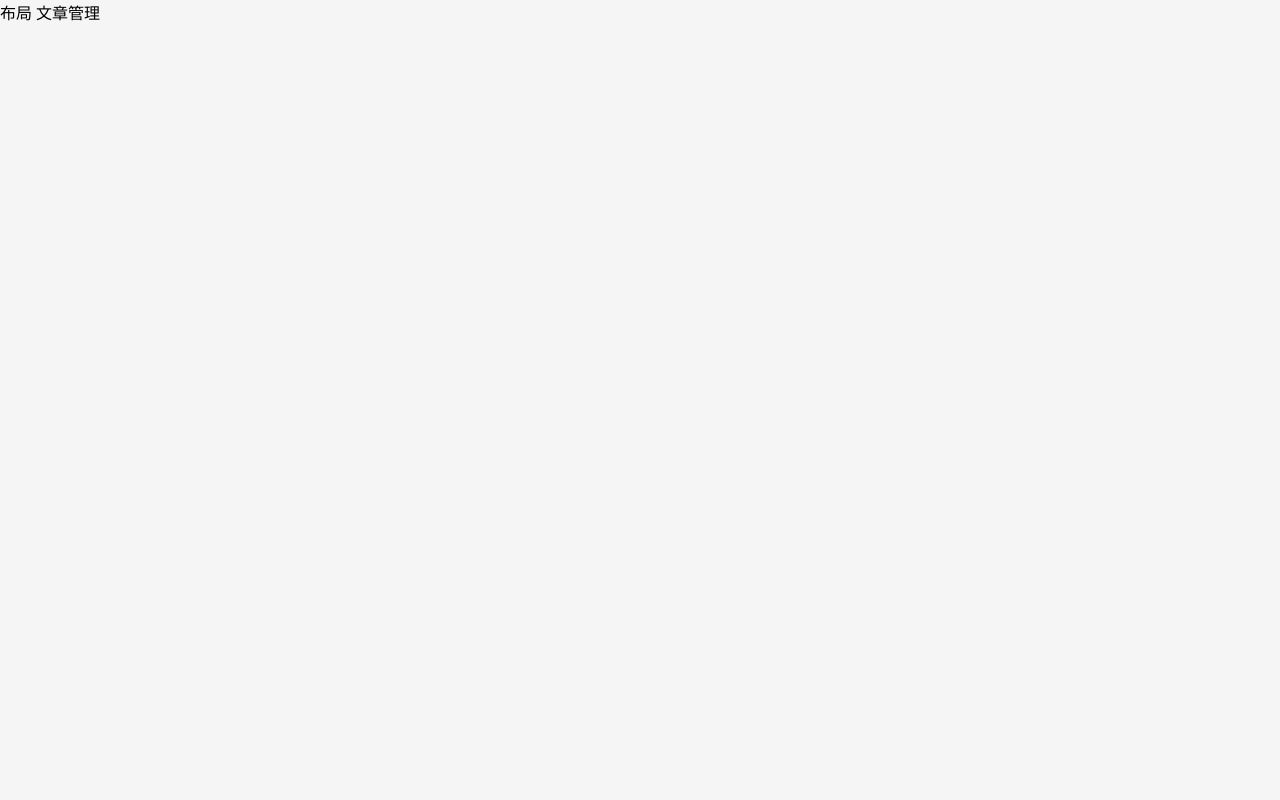
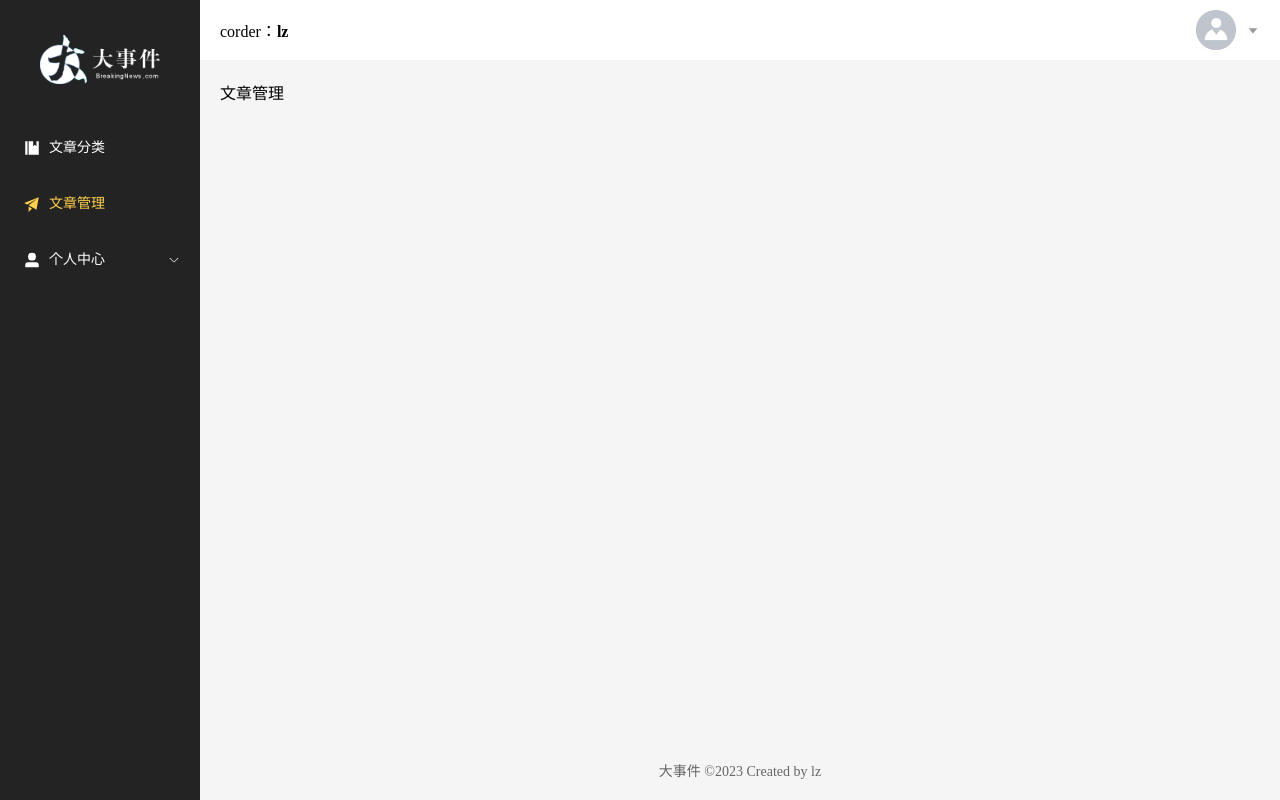
Before and after one commit to liao-zhe/big-event, a Vue app: page /article/manage in a window 1280 px wide. Built offline with nearby package versions, Linux system fonts and the light colour scheme.

Commit message:
layout架子搭建完成

```diff
--- a/src/views/layout/LayoutContainer.vue
+++ b/src/views/layout/LayoutContainer.vue
@@ -1,6 +1,137 @@
+<script setup>
+import {
+  Management,
+  Promotion,
+  UserFilled,
+  User,
+  Crop,
+  EditPen,
+  SwitchButton,
+  CaretBottom
+} from '@element-plus/icons-vue'
+import avatar from '@/assets/default.png'
+</script>
 <template>
-  <div>
-    布局
-    <router-view></router-view>
-  </div>
+  <el-container>
+    <!-- 左侧边栏 -->
+    <el-aside width="200px">
+      <div class="el-aside_logo"></div>
+      <!-- default-active：页面加载时默认激活菜单的 index active-text-color：活动菜单项的文本的文本颜色
+      router 是否启用 vue-router 模式。 启用该模式会在激活导航时以 index 作为 path 进行路由跳转 使用 default-active 来设置加载时的激活项。
+      index
+      -->
+      <el-menu
+        :default-active="$route.path"
+        active-text-color="#ffd04b"
+        background-color="#232323"
+        text-color="#fff"
+        router
+      >
+        <!-- 文章分类 -->
+        <el-menu-item index="/article/channel">
+          <el-icon><Management /></el-icon>
+          <span>文章分类</span>
+        </el-menu-item>
+        <!--文章管理 -->
+        <el-menu-item index="/article/manage">
+          <el-icon><Promotion /></el-icon>
+          <span>文章管理</span>
+        </el-menu-item>
+        <!-- 个人中心 -->
+        <el-sub-menu index="/user">
+          <!-- 具名插槽 -->
+          <template #title>
+            <el-icon><UserFilled /></el-icon>
+            <span>个人中心</span>
+          </template>
+          <el-menu-item index="/user/profile">
+            <el-icon><User /></el-icon>
+            <span>基本资料</span>
+          </el-menu-item>
+          <el-menu-item index="/user/avatar">
+            <el-icon><Crop /></el-icon>
+            <span>更换头像</span>
+          </el-menu-item>
+          <el-menu-item index="/user/password">
+            <el-icon><EditPen /></el-icon>
+            <span>重置密码</span>
+          </el-menu-item>
+        </el-sub-menu>
+      </el-menu>
+    </el-aside>
+    <el-container>
+      <el-header>
+        <div>corder：<strong>lz</strong></div>
+        <!-- 右侧下拉菜单 -->
+        <el-dropdown placement="bottom-end">
+          <span class="el-dropdown__box">
+            <el-avatar :src="avatar" />
+            <el-icon><CaretBottom /></el-icon>
+          </span>
+          <!-- 具名插槽 #dropdown是v-slot:dropdown的简写-->
+          <template #dropdown>
+            <!--command 派发到command回调函数的指令参数 -->
+            <el-dropdown-menu>
+              <el-dropdown-item command="profile" :icon="User"
+                >基本资料</el-dropdown-item
+              >
+              <el-dropdown-item command="avatar" :icon="Crop"
+                >更换头像</el-dropdown-item
+              >
+              <el-dropdown-item command="password" :icon="EditPen"
+                >重置密码</el-dropdown-item
+              >
+              <el-dropdown-item command="logout" :icon="SwitchButton"
+                >退出登录</el-dropdown-item
+              >
+            </el-dropdown-menu>
+          </template>
+        </el-dropdown>
+      </el-header>
+      <el-main><router-view></router-view></el-main>
+      <el-footer>大事件 ©2023 Created by lz</el-footer>
+    </el-container>
+  </el-container>
 </template>
+
+<style lang="scss" scoped>
+.el-container {
+  height: 100vh;
+  .el-aside {
+    background-color: #232323;
+    &_logo {
+      height: 120px;
+      background: url('@/assets/logo.png') no-repeat center / 120px auto;
+    }
+    .el-menu {
+      border-right: none;
+    }
+  }
+  .el-header {
+    background-color: #fff;
+    display: flex;
+    align-items: center;
+    justify-content: space-between;
+    .el-dropdown__box {
+      display: flex;
+      align-items: center;
+      .el-icon {
+        color: #999;
+        margin-left: 10px;
+      }
+
+      &:active,
+      &:focus {
+        outline: none;
+      }
+    }
+  }
+  .el-footer {
+    display: flex;
+    align-items: center;
+    justify-content: center;
+    font-size: 14px;
+    color: #666;
+  }
+}
+</style>
```
